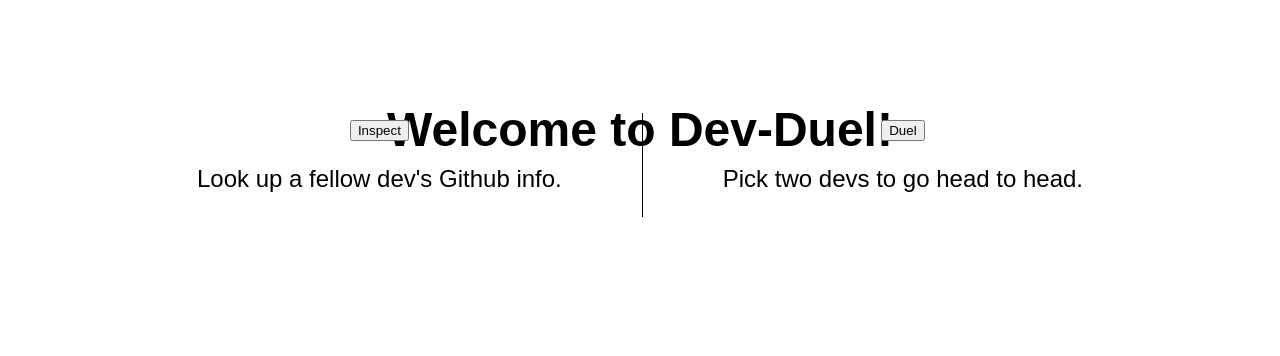
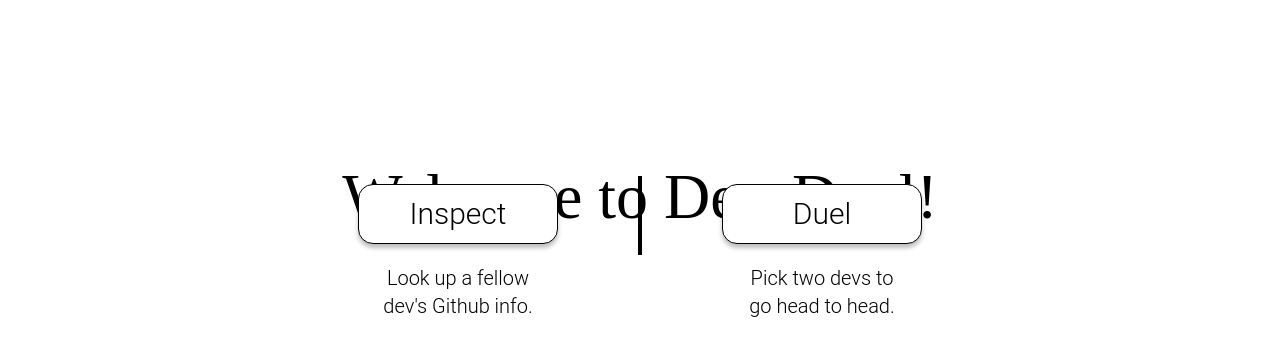
Before and after one commit to jasih/dev-duel, a React (Create React App) app in the folder client/: page / in a window 1280 px wide. Shown: the part 170-526 px from the top of the page. Built offline with nearby package versions, Linux system fonts and the light colour scheme; no server answers.

Commit message:
Modified Home styling

```diff
--- a/client/src/screens/Home.module.css
+++ b/client/src/screens/Home.module.css
@@ -3,32 +3,54 @@
 .container {
   display: flex;
   flex-direction: column;
+  justify-content: center;
   align-items: center;
-  justify-content: center;
-  width: 100%;
-  margin-top: 20vh;
-  font-size: 24px;
-  font-weight: 100;
-  font-family: 'Nunito', sans-serif;
+  margin-top: 25vh  ;
+}
+
+h1{
+  font-family: 'Nunito';
+  font-style: normal;
+  font-weight: 400;
+  font-size: 64px;
+  line-height: 87px;
+  text-align: center;
+  margin-bottom: 8vh;
+}
+
+p{
+  width: 150px;
+  height: 56px;
+  font-family: 'Roboto';
+  font-style: normal;
+  font-weight: 300;
+  font-size: 20px;
+  line-height: 28px;
+  color: #000000;
+  text-align: center;
 }
 
 /*=============== BUTTON =================*/
 
-.btn{
+button{
   background: white;
   color: black;
-  margin: 2rem;
-  padding: 1px 10px;
+  width: 200px;
+  height: 60px;
   border: 1px solid black;
-  border-radius: 5px;
-  font-size: 28px;
-  text-decoration: none;
+  border-radius: 15px;
+  font-family: 'Roboto';
+  font-style: normal;
+  font-weight: 300;
+  font-size: 30px;
+  text-align: center;
+  box-sizing: border-box;
+  box-shadow: 0px 4px 4px rgba(0, 0, 0, 0.25);
 }
 
 .btn_con{
   display: flex;
   flex-direction: row;
-  padding: 12px 24px;
 }
 
 .btn_con1{
@@ -47,6 +69,9 @@
 
 /*=============== MIDDLE LINE =================*/
 
-.mid_line:not(:last-child) {
-  border-right: 1px solid black;
+.mid_line{
+  border: solid;
+  border-width: 2px;
+  height: 75px;
+  margin-top: -1vh;
 }
```
